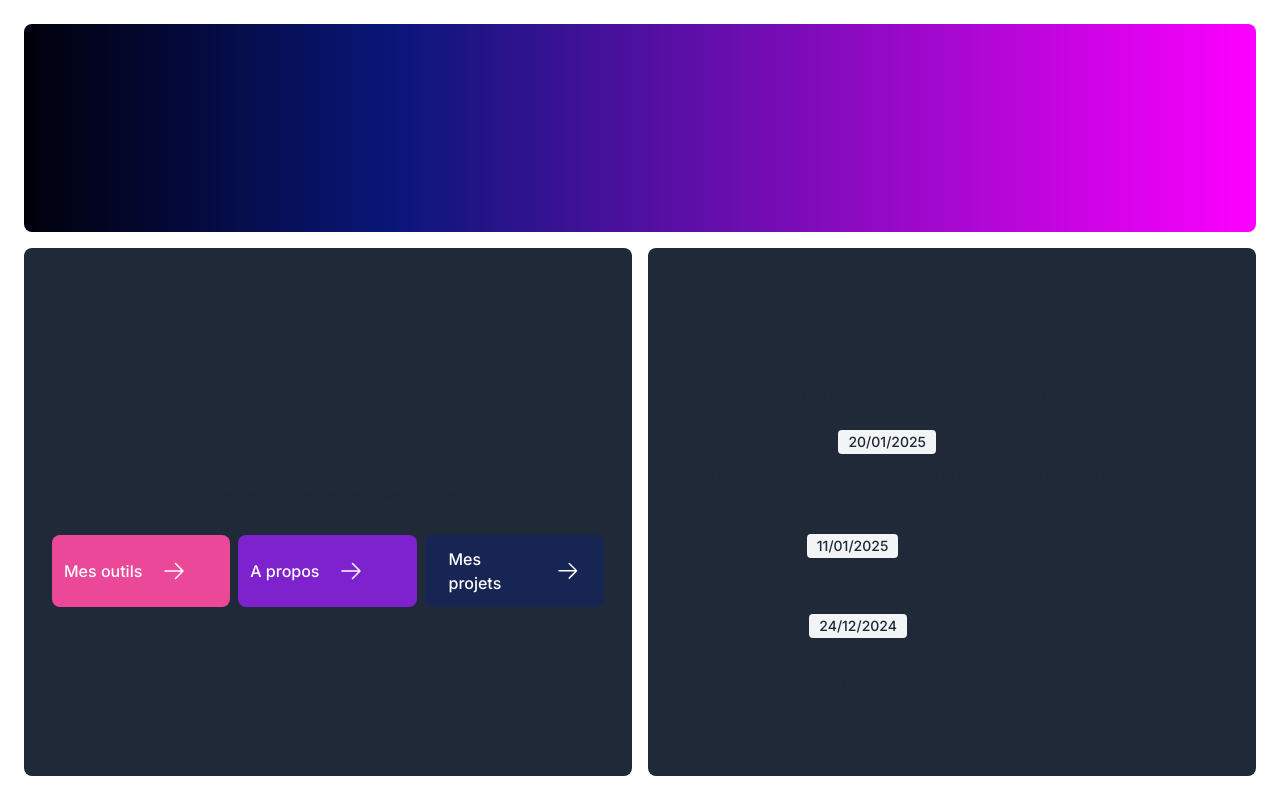
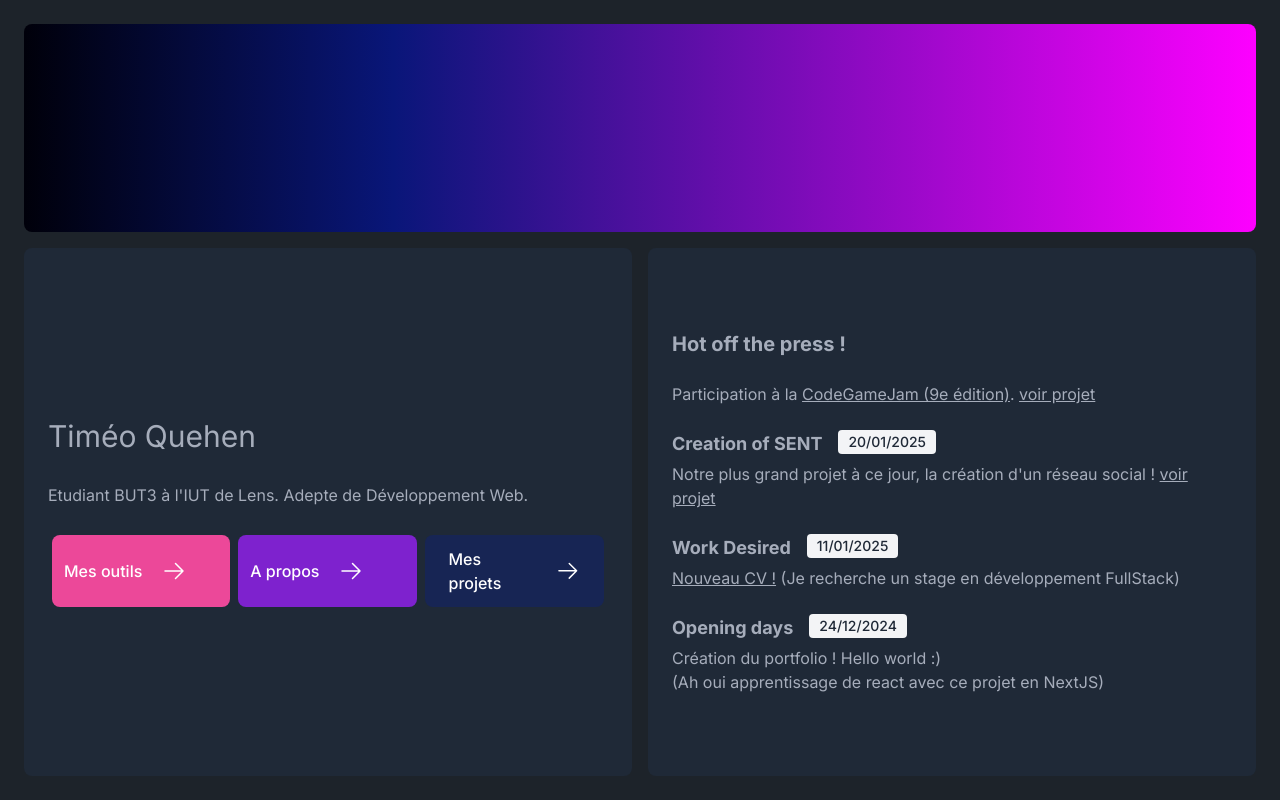
Before and after one commit to TimeoQUEHEN/nextjs-portfolio, a Next.js app: page / in a window 1280 px wide. Built offline with nearby package versions, Linux system fonts and the light colour scheme; a web font is replaced by a local one.

Commit message:
[FIX] tentative dark theme 3

```diff
--- a/tailwind.config.ts
+++ b/tailwind.config.ts
@@ -31,5 +31,9 @@ const config: Config = {
       require('@tailwindcss/forms'),
       require('daisyui'),
   ],
+
+  daisyui: {
+    themes: ["dark"], // false: only light + dark | true: all themes | array: specific themes like this ["light", "dark", "cupcake"]
+  },
 };
 export default config;
```
